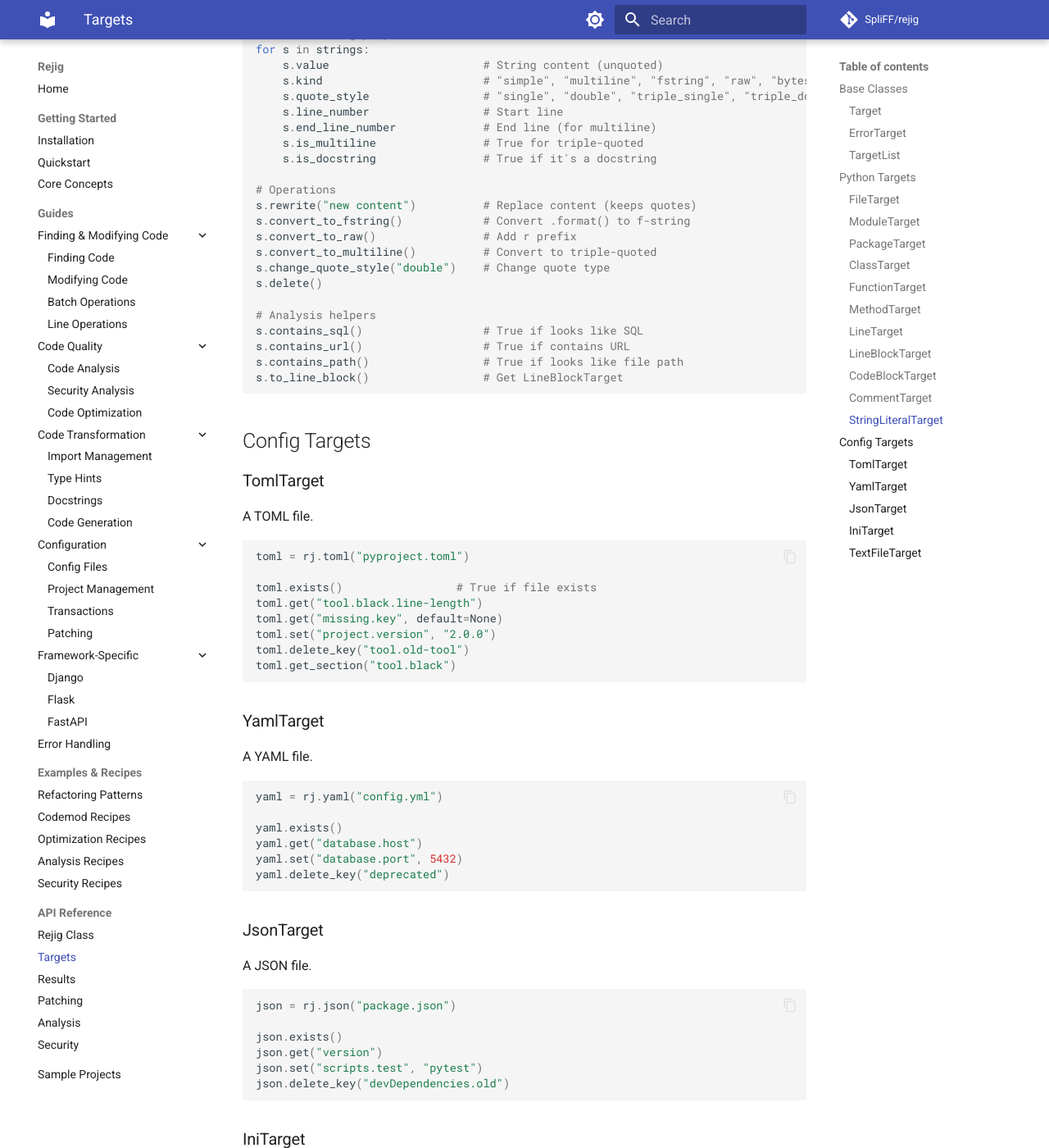
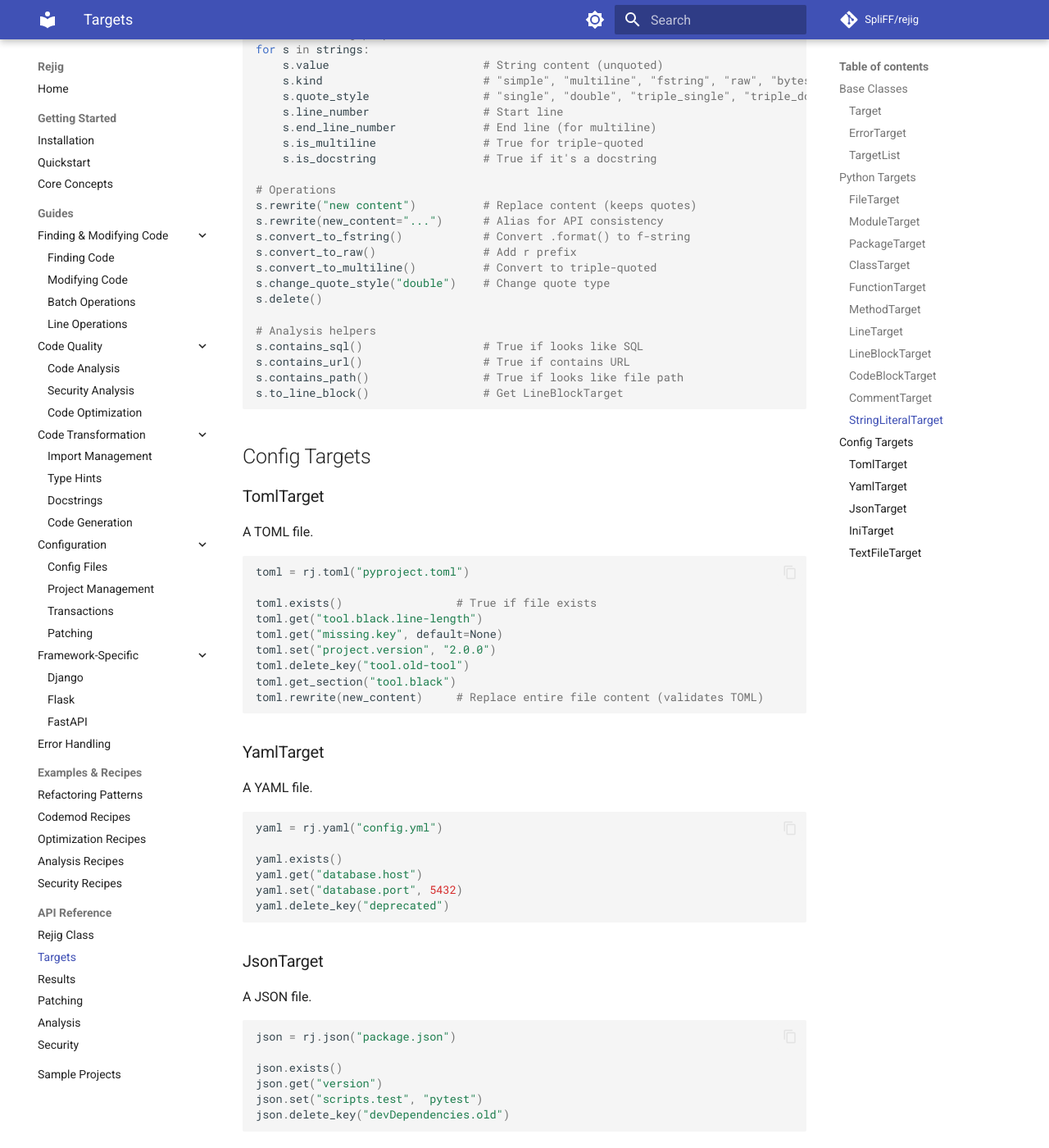
Before and after one commit to SpliFF/rejig, an MkDocs documentation site: the page built from docs/reference/targets.md, in a window 1280 px wide and 1400 px high, scrolled down 6474 px. Shown: the whole window at 82% size. Built offline with MkDocs 1.6.1 and Material for MkDocs 9.7.7, drawn with Linux system fonts in a browser that asks for light colours; comment, search, counter and statistics services are not loaded; some of the changed text lies outside the part shown.

````diff
--- a/docs/reference/targets.md
+++ b/docs/reference/targets.md
@@ -336,6 +336,7 @@ for s in strings:
 
 # Operations
 s.rewrite("new content")          # Replace content (keeps quotes)
+s.rewrite(new_content="...")      # Alias for API consistency
 s.convert_to_fstring()            # Convert .format() to f-string
 s.convert_to_raw()                # Add r prefix
 s.convert_to_multiline()          # Convert to triple-quoted
@@ -364,6 +365,7 @@ toml.get("missing.key", default=None)
 toml.set("project.version", "2.0.0")
 toml.delete_key("tool.old-tool")
 toml.get_section("tool.black")
+toml.rewrite(new_content)     # Replace entire file content (validates TOML)
 ```
 
 ### YamlTarget
@@ -404,6 +406,7 @@ ini.get("metadata", "name")
 ini.set("metadata", "version", "2.0.0")
 ini.delete_key("options", "old_option")
 ini.add_section("tool:pytest")
+ini.get_data()                # Get entire file as nested dict
 ```
 
 ### TextFileTarget
````
Also changed, not shown: README.md (+19 -2 lines), docs/guides/config-files.md (+6 -0 lines).
